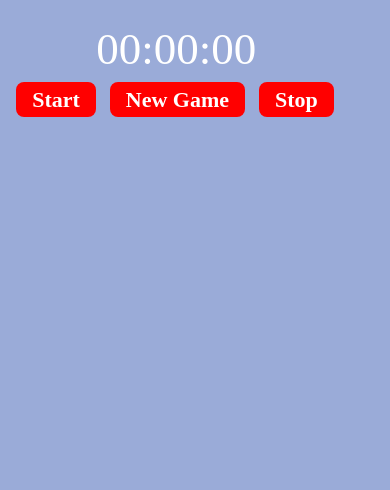
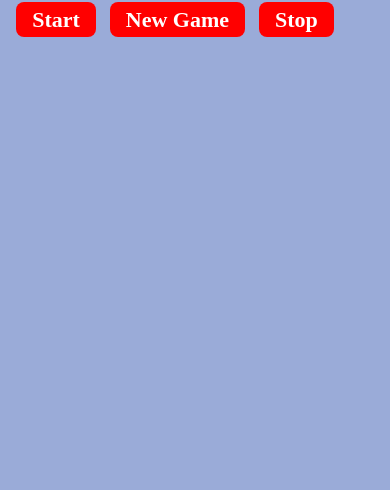
Before and after one commit to eze4acme/Basketball-Scoreboard, a plain HTML site: page index.html in a window 390 px wide. Shown: the part 678-1168 px from the top of the page. After the commit the page ends 1088 px from the top, so only its background shows below. Drawn offline with Linux system fonts and the light colour scheme; a web font is replaced by a local one.

Commit message:
Update style.css

```diff
--- a/style.css
+++ b/style.css
@@ -105,7 +105,7 @@ body{
     font-size: 4rem;
     color: #fff;
     font-weight: lighter;
-    margin-left: 120px;
+    margin-left: 140px;
 }
 
 /* For smaller screen */
@@ -153,7 +153,7 @@ body{
 .container2{
     display: grid;
     place-content: center;
-    margin-top: -520px;
+    margin-top: -600px;
     margin-left: -25px;
 }
 
@@ -173,7 +173,7 @@ body{
 }
 #timer{
     font-size: 45px;
-    margin-left: 90px;
+    margin-left: 95px;
 }
 #hidden{
     background-color: inherit;
```
